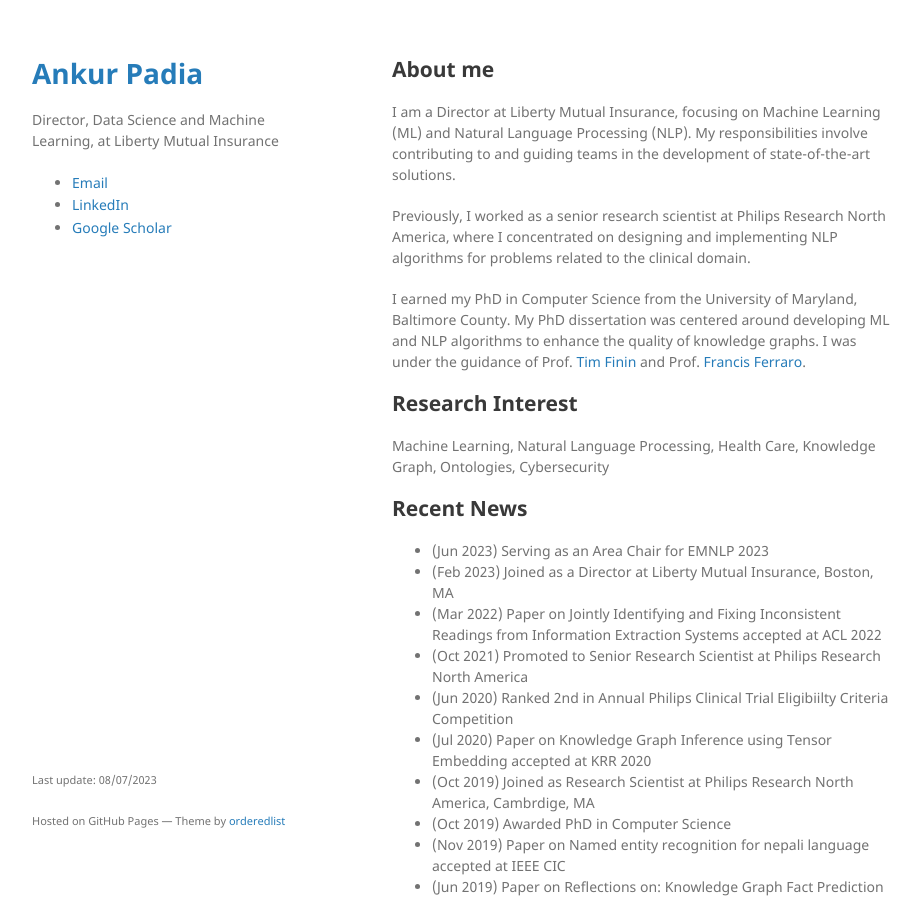
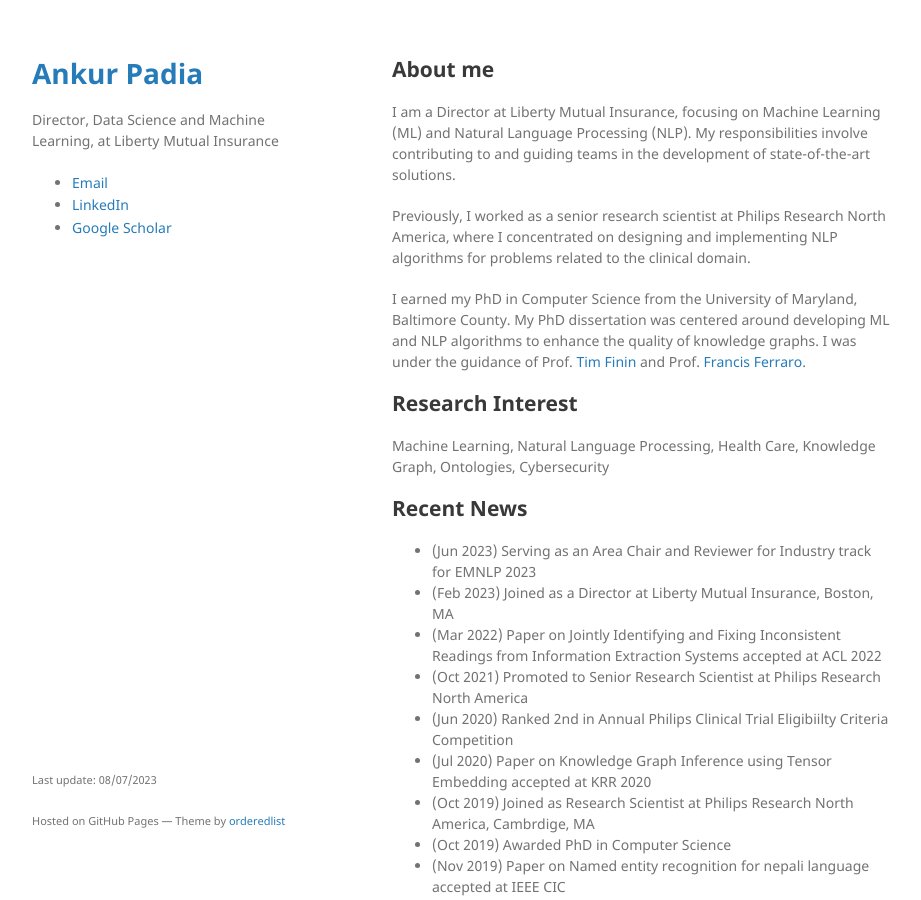
Before and after one commit to padiaankur/padiaankur.github.io, a Jekyll site: the page built from index.md, in a window 1280 px wide and 900 px high. Shown: the whole window, without its empty margins (178-1099 px from the left). Built offline with Jekyll 4.4.1, drawn with Linux system fonts in a browser that asks for light colours.

Commit message:
Update index.md

```diff
--- a/index.md
+++ b/index.md
@@ -14,7 +14,7 @@ Machine Learning, Natural Language Processing, Health Care, Knowledge Graph, Ont
 
 ## Recent News
 
-* (Jun 2023) Serving as an Area Chair for EMNLP 2023<br />
+* (Jun 2023) Serving as an Area Chair and Reviewer for Industry track for EMNLP 2023<br />
 * (Feb 2023) Joined as a Director at Liberty Mutual Insurance, Boston, MA<br />
 * (Mar 2022) Paper on Jointly Identifying and Fixing Inconsistent Readings from Information Extraction Systems accepted at ACL 2022<br />
 * (Oct 2021) Promoted to Senior Research Scientist at Philips Research North America<br />
```
